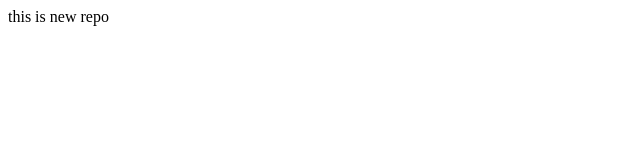
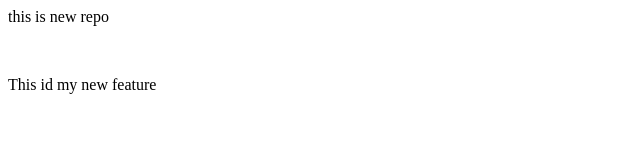
Before and after one commit to expertcoder06/local-repo, a plain HTML site: page index.html in a window 1280 px wide. Shown: the whole page, without its empty margins (0-640 px from the left). Drawn offline with Linux system fonts and the light colour scheme.

Commit message:
added new feature

```diff
--- a/index.html
+++ b/index.html
@@ -1 +1,3 @@
 <p>this is new repo</p>
+<br>
+<p>This id my new feature</p>
```
